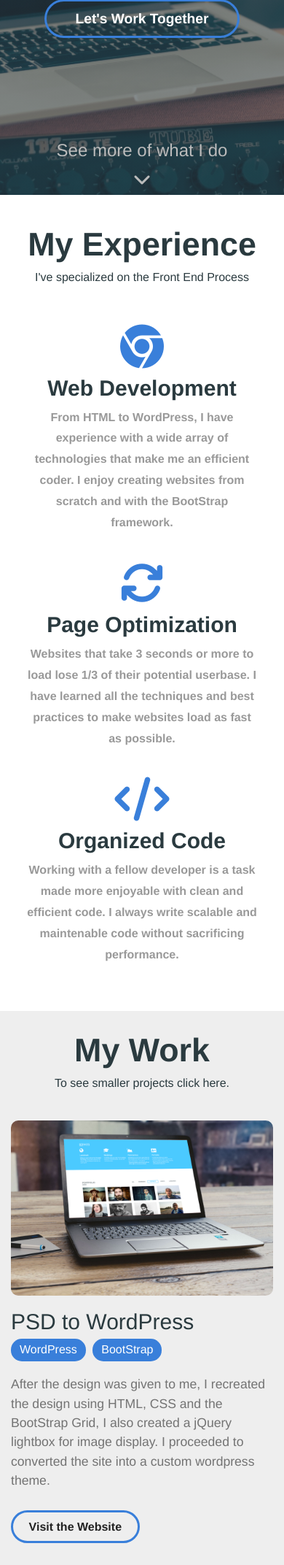
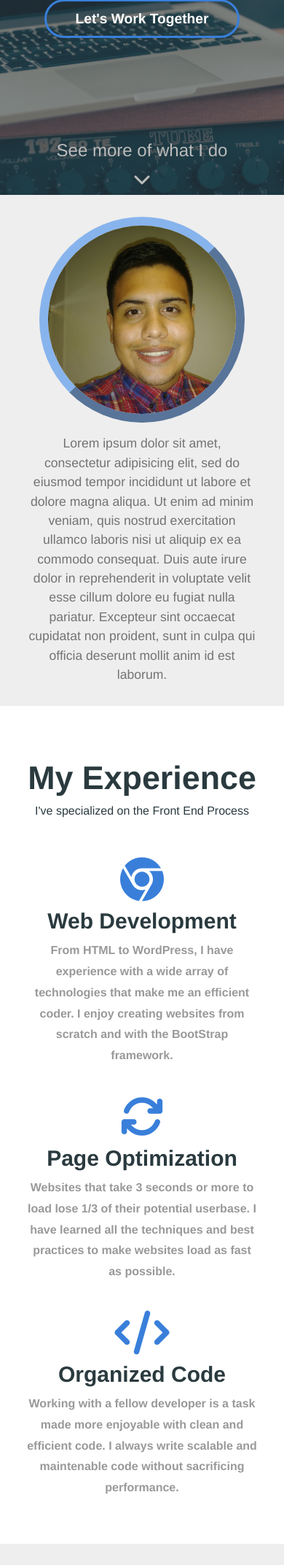
Before and after one commit to jeankvd/First-Portfolio, a PHP site: page / in a window 390 px wide. Shown: the part 354-2498 px from the top of the page at 73% size. Run offline with PHP 8.4, Linux system fonts and the light colour scheme; some libraries are stand-ins or nearby versions.

Commit message:
"Added about me & changed skills styles"

```diff
--- a/css/style.css
+++ b/css/style.css
@@ -98,6 +98,20 @@ a, a:hover {
 }
 
 
+/*About*/
+
+#about img {
+	border-radius: 100%;
+	border: 12px outset #88B4ED;
+}
+
+#about p {
+	margin: 3%;
+}
+#about .container {
+	max-width: 80%;
+}
+
 /*Skills Section*/
 
 .skills {
@@ -172,12 +186,17 @@ a, a:hover {
 	margin-bottom: 2%;
 }
 
-.project p {
+.project p, #about p {
 	color: #737373;
 	margin-bottom: 11%;
 	line-height: 1.5;
 	font-size: 1.1em;
 	font-weight: 500;
+}
+
+#about p {
+	font-size: 1.3em;
+	margin-bottom: 3%;
 }
 
 .project p, .tags {
@@ -242,10 +261,10 @@ a, a:hover {
 	display: inline-block;
 	margin: 5px;
 	padding: 5px;
-	width: 30%;
 	color: #397FDA;
 	font-size: 1.5em;
-
+	border: solid 2px #397FDA;
+	border-radius: 15px;
 }
 
 /*Link other projects*/
@@ -395,6 +414,19 @@ footer p {
   		margin-bottom: 0;
   	}
 
+		/*about*/
+
+		#about p {
+			text-align: center;
+			margin: 0;
+			font-size: 1.1em;
+			margin-top: 5%;
+		}
+
+		#about .container, #about .col-sm-9 {
+			padding: 0;
+		}
+
   	/*Work*/
 
   	.project div {
@@ -408,12 +440,18 @@ footer p {
   	/*Skills-list*/
 
   	#skills-list li {
-  		display: block;
-  		width: 100%;
-  		margin: 0;
+  		margin: 2px;
   		text-align: left;
   		font-size: 1.3em;
   	}
+
+		.other {
+			padding: 0;
+		}
+
+		#skills-list br {
+			display: none;
+		}
 
   	/*Work Together*/
 
@@ -463,6 +501,7 @@ footer p {
   		font-size: 3.2em;
   		font-weight: 700;
   	}
+
 
   	/*Experience*/
 
--- a/index.html
+++ b/index.html
@@ -43,6 +43,17 @@
             <i class="fa fa-chevron-down" aria-hidden="true"></i>
           </a>
         </p>
+      </div>
+    </div>
+    <!--About me-->
+    <div class="jumbotron" id="about">
+      <div class="container">
+        <div class="col-sm-3">
+          <img src="img/me1.jpg" class="img-fluid" alt="">
+        </div>
+        <div class="col-sm-9">
+          <p>Lorem ipsum dolor sit amet, consectetur adipisicing elit, sed do eiusmod tempor incididunt ut labore et dolore magna aliqua. Ut enim ad minim veniam, quis nostrud exercitation ullamco laboris nisi ut aliquip ex ea commodo consequat. Duis aute irure dolor in reprehenderit in voluptate velit esse cillum dolore eu fugiat nulla pariatur. Excepteur sint occaecat cupidatat non proident, sunt in culpa qui officia deserunt mollit anim id est laborum.</p>
+        </div>
       </div>
     </div>
     <!--Experience-->
@@ -145,11 +156,14 @@
         <li>REST APIs</li>
         <li>Responsive Design</li>
         <li>BootStrap</li>
-        <li>Basic PHP</li>
+        <li>PHP</li><br>
         <li>Git</li>
         <li>GitHub</li>
         <li>Skeleton</li>
-        <li>WordPress</li>
+        <li>MySQL</li>
+        <li>phpMyAdmin</li>
+        <li>WordPress</li><br>
+        <li>phpMyAdmin</li>
         <li>Basic Photoshop</li>
         <li>PSD to WordPress</li>
       </ul>
@@ -161,9 +175,9 @@
     <div class="together" id="work-together">
       <div class="together-container">
         <h1>We Should Work Together.</h1>
-        <p>While yes, I am currently available for hire, I am also always looking for new projects specially ones that challenge me to learn or expand my skills. If you need a fresh new website don't be afraid of contacting me.</p>
+        <p>While yes, I am currently available for hire, I am also always looking for new projects specially ones that challenge me to learn or expand my skills. If you need a fresh new website don't hesistate and Email me.</p>
         <div class="other">
-          <a href="" class="other-btn pill-btn">Email Jean</a>
+          <a href="" class="other-btn pill-btn">Email Jean.</a>
         </div>
       </div>
     </div>
```
Also changed, not shown: img/me1.jpg (added), 3 other files.
